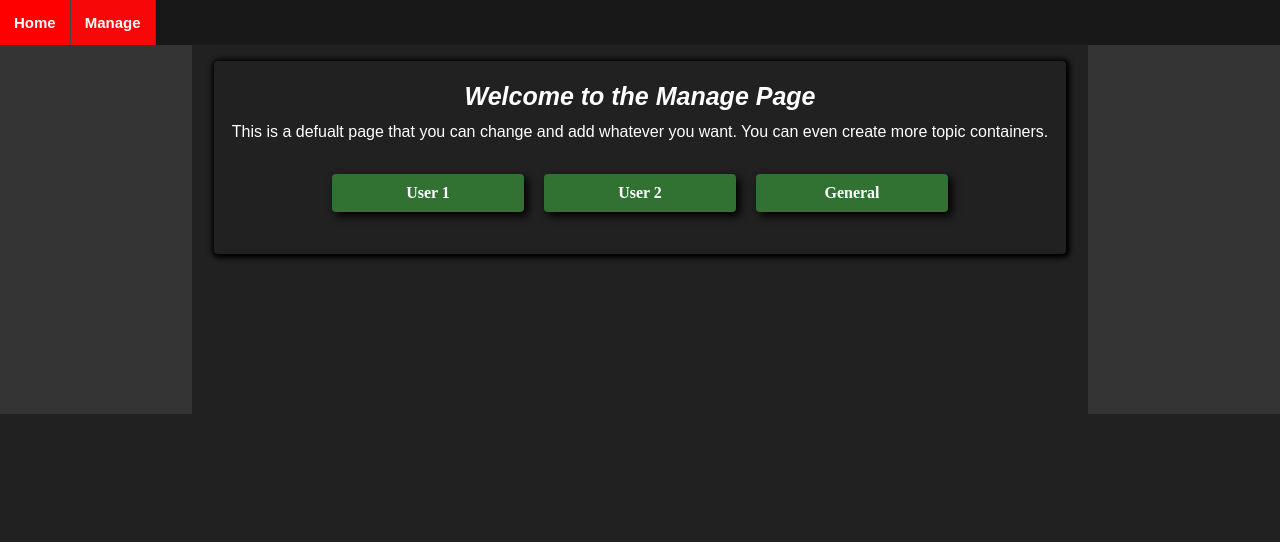
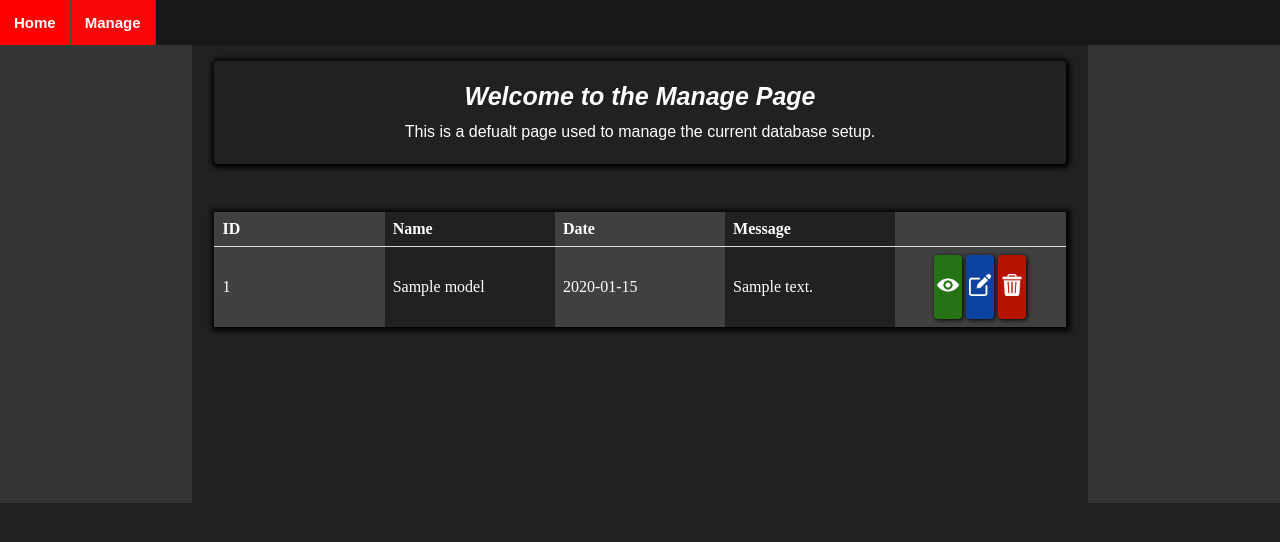
Before and after one commit to AuricFox/flask_template, a Flask app: page /manage/ in a window 1280 px wide. Shown: the top 542 px of the page. Run offline with Flask 3, Linux system fonts and the light colour scheme; tables that the repository leaves empty hold one stand-in row (values such as "Sample post"); parts of the project's set-up code (start-up, migrations or seed data) failed here and were passed over.

Commit message:
Setting up manage page with table

```diff
--- a/app/manage/routes.py
+++ b/app/manage/routes.py
@@ -1,7 +1,8 @@
-from flask import render_template
+from flask import render_template, url_for, redirect
 from app.manage import bp
 from app.extensions import db
 from app.models.models import Models
+from app.utils import LOGGER
 
 # Routes for pages associated with users
 
@@ -9,3 +10,64 @@ from app.models.models import Models
 def index():
     data = Models.query.all()
     return render_template('manage.html', nav_id="manage-page", data=data)
+
+# ==============================================================================================================
+@bp.route('/view/<key>', methods=['GET', 'POST'])
+def view(key):
+    '''
+    Retrieves the queried data from the database for viewing
+
+    Parameter(s):
+        key (int): the primary key of the question being deleted from the database
+
+    Output(s):
+        None, redirects to the view page
+    '''
+    # Get the data upon the first instance of the key
+    data = Models.query.filter_by(id=key).first()
+    return render_template('manage.html', nav_id="manage-page", data=data)
+
+# ==============================================================================================================
+@bp.route('/edit/<key>', methods=['GET', 'POST'])
+def edit(key):
+    '''
+    Retrieves the queried data from the database for editing
+
+    Parameter(s):
+        key (int): the primary key of the question being deleted from the database
+
+    Output(s):
+        None, redirects to the edit page
+    '''
+    # Get the data upon the first instance of the key
+    data = Models.query.filter_by(id=key).first()
+    return render_template('manage.html', nav_id="manage-page", data=data)
+
+# ==============================================================================================================
+@bp.route("/delete/<key>")
+def delete(key):
+    '''
+    Deletes the queried data from the database and redirects to manage page
+
+    Parameter(s):
+        key (int): the primary key of the question being deleted from the database
+
+    Output(s):
+        None, redirects to the manage page
+    '''
+    try:
+        # Query database for question and delete it
+        data = Models.query.filter_by(id=key).first()
+
+        if data:
+            # Delete the row data
+            db.session.delete(data)
+            db.session.commit()
+            return True  # Return True to indicate successful deletion
+        else:
+            return False
+
+    except Exception as e:
+        LOGGER.error(f'An Error occured when deleting the flashcard: {str(e)}')
+
+    return redirect(url_for('manage.index'))
--- a/app/static/css/base.css
+++ b/app/static/css/base.css
@@ -402,6 +402,97 @@ button[type="submit"]:hover {
     background-color: #5ba95e;
 }
 
+/* ========== Info Table ========== */
+
+.info-table {
+    width: 95%;
+    margin: 1rem 0 1rem 0;
+    padding: 1rem 0 1rem 0;
+    border-radius: 8px;
+
+}
+
+table {
+    width: 100%;
+    table-layout: fixed;
+    border-collapse: collapse;
+    box-shadow: 1px 1px 5px 3px #000;
+    color: #FFFFFF;
+}
+
+th,
+td {
+    text-align: left;
+    border-bottom: 1px solid #ddd;
+    padding: 8px;
+}
+
+td:nth-child(odd),
+th:nth-child(odd) {
+    background-color: #404040;
+}
+
+tr:last-child td {
+    border-bottom: none;
+}
+
+.info-cell {
+    white-space: nowrap;
+    overflow: hidden;
+    text-overflow: ellipsis;
+}
+
+.action-cells {
+    text-align: center;
+    justify-content: space-around;
+}
+
+.action-links {
+    display: flex;
+    justify-content: center;
+    min-width: 6rem;
+}
+
+.action-cell {
+    text-decoration: none;
+    padding: 3px;
+    margin: 0 2px;
+    border-radius: 4px;
+    color: #FFFFFF;
+    width: 1.75rem;
+    min-width: 1.75rem;
+    box-shadow: 1px 1px 4px #000;
+}
+
+.view-cell {
+    background-color: #267315;
+}
+
+.edit-cell {
+    background-color: #0c43a1;
+}
+
+.delete-cell,
+.dlt-cell {
+    background-color: #b71301;
+}
+
+.view-cell:hover {
+    box-shadow: none;
+    background-color: #4c973b;
+}
+
+.edit-cell:hover {
+    box-shadow: none;
+    background-color: #2c65c7;
+}
+
+.delete-cell:hover,
+.dlt-cell:hover {
+    box-shadow: none;
+    background-color: #e83c29;
+}
+
 /* ========== footer ========== */
 
 .footer-tile {
--- a/app/static/js/base.js
+++ b/app/static/js/base.js
@@ -28,3 +28,22 @@ $('.dropbtn').click(function (event) {
         }
     });
 });
+
+// ======================================================================================================
+// MANAGE FLASHCARD PAGE
+// ======================================================================================================
+// Confirm deletion of the queried question before deleting it
+document.querySelectorAll('.delete-cell').forEach(function (element) {
+    element.addEventListener('click', function () {
+        confirmDelete(element.dataset.question);
+    });
+});
+
+// Display window prompt
+function confirmDelete(element) {
+    var question = element;
+    var result = confirm("Are you sure you want to delete this flashcard?");
+    if (result) {
+        window.location.href = "manage.delete" + encodeURIComponent(question);
+    }
+};
--- a/app/templates/manage.html
+++ b/app/templates/manage.html
@@ -8,13 +8,49 @@
 <div class="topic">
     <div class="title">Welcome to the Manage Page</div>
     <div class="description" id="tutorial-description">
-        This is a defualt page that you can change and add whatever you want. You can even create more topic containers.
-    </div>
-    <div class="link-list">
-        <a class="link" href="{{  url_for('manage.index')  }}">User 1</a>
-        <a class="link" href="{{  url_for('manage.index')  }}">User 2</a>
-        <a class="link" href="#">General</a>
+        This is a defualt page used to manage the current database setup.
     </div>
 </div>
 
+<div class="info-table">
+    <table>
+        <thead>
+            <tr>
+                <th>ID</th>
+                <th>Name</th>
+                <th>Date</th>
+                <th>Message</th>
+                <th></th>
+            </tr>
+        </thead>
+        <tbody>
+            {% for row in data %}
+            <tr>
+                <td class="info-cell">{{ row.id | escape }}</td>
+                <td class="info-cell">{{ row.name | escape }}</td>
+                <td class="info-cell">{{ row.date | escape }}</td>
+                <td class="info-cell">{{ row.message | escape }}</td>
+
+                <td class="action-cells">
+                    <div class="action-links">
+                        <a class="action-cell view-cell" href="{{ url_for('manage.view', key=row.key) | escape }}">
+                            <img class="icon-button" src="{{ url_for('static', filename='images/icons/view.png') }}"
+                                alt="view">
+                        </a>
+                        <a class="action-cell edit-cell" href="{{ url_for('manage.edit', key=row.key) | escape }}">
+                            <img class="icon-button" src="{{ url_for('static', filename='images/icons/edit.png') }}"
+                                alt="edit">
+                        </a>
+                        <a class="action-cell delete-cell" href="#" data-question="{{ row.key | escape }}">
+                            <img class="icon-button" src="{{ url_for('static', filename='images/icons/delete.png') }}"
+                                alt="delete">
+                        </a>
+                    </div>
+                </td>
+            </tr>
+            {% endfor %}
+        </tbody>
+    </table>
+</div>
+
 {% endblock %}
```
Also changed, not shown: app/static/images/icons/delete.png (added), app/static/images/icons/edit.png (added), app/static/images/icons/left-arrow.png (added), app/static/images/icons/question.png (added), app/static/images/icons/right-arrow.png (added), app/static/images/icons/search.png (added), app/static/images/icons/shuffle.png (added), app/static/images/icons/view.png (added).
